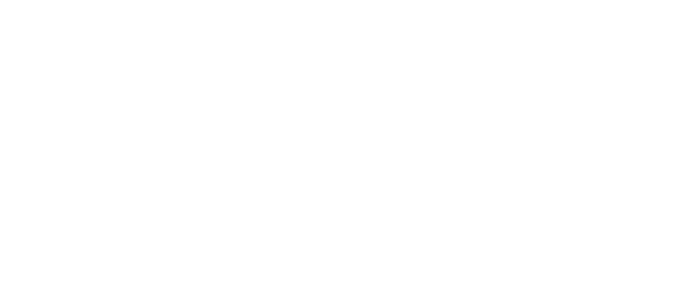
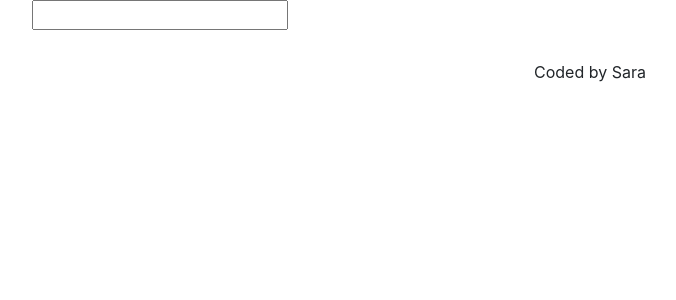
Before and after one commit to saraporri/dictionary-app, a React (Create React App) app: page / in a window 1280 px wide. Shown: the top 300 px of the page, without its empty margins (50-726 px from the left). Built offline with nearby package versions, Linux system fonts and the light colour scheme.

Commit message:
Created dictionary component

```diff
--- a/src/App.css
+++ b/src/App.css
@@ -1,38 +1,4 @@
-.App {
+.App-footer {
   text-align: center;
+  margin: 30px 0;
 }
-
-.App-logo {
-  height: 40vmin;
-  pointer-events: none;
-}
-
-@media (prefers-reduced-motion: no-preference) {
-  .App-logo {
-    animation: App-logo-spin infinite 20s linear;
-  }
-}
-
-.App-header {
-  background-color: #282c34;
-  min-height: 100vh;
-  display: flex;
-  flex-direction: column;
-  align-items: center;
-  justify-content: center;
-  font-size: calc(10px + 2vmin);
-  color: white;
-}
-
-.App-link {
-  color: #61dafb;
-}
-
-@keyframes App-logo-spin {
-  from {
-    transform: rotate(0deg);
-  }
-  to {
-    transform: rotate(360deg);
-  }
-}
--- a/src/App.js
+++ b/src/App.js
@@ -1,5 +1,16 @@
+import Dictionary from "./Dictionary";
+
 import "./App.css";
 
 export default function App() {
-  return <div className="App"></div>;
+  return (
+    <div className="App">
+      <div className="container">
+        <main>
+          <Dictionary />
+        </main>
+      </div>{" "}
+      <footer className="App-footer">Coded by Sara</footer>
+    </div>
+  );
 }
--- /dev/null
+++ b/src/Dictionary.js
@@ -0,0 +1,20 @@
+import React, { useState } from "react";
+import "./Dictionary.css";
+export default function Dictionary() {
+  let [keyword, setKeyword] = useState("");
+  function search(event) {
+    event.preventDefault();
+    alert(`Searching for ${keyword}`);
+  }
+  function handleKeywordChange(event) {
+    event.preventDefault();
+    setKeyword(event.target.value);
+  }
+  return (
+    <div className="Dictionary">
+      <form onSubmit={search}>
+        <input type="search" onChange={handleKeywordChange} />
+      </form>
+    </div>
+  );
+}
```
Also changed, not shown: src/Dictionary.css (added).
